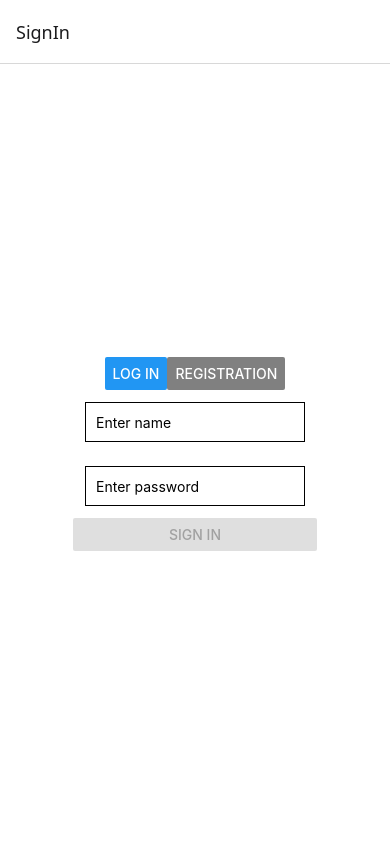
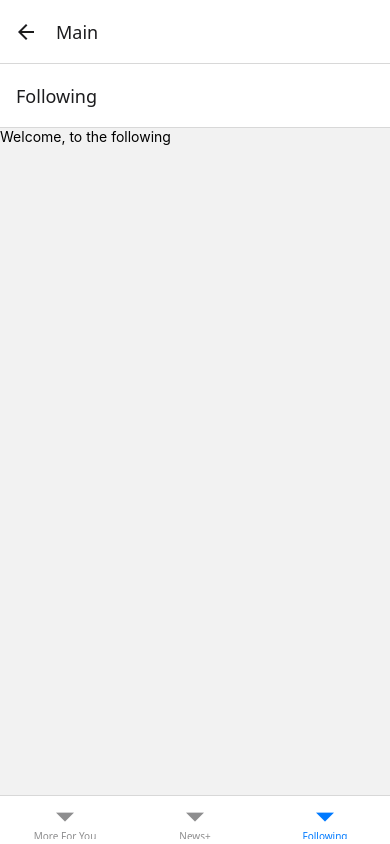
Before and after one commit to AlikinHodkon/mobileApp, a React Native app: screen /Following in a window 390 px wide. Built offline with nearby package versions, Linux system fonts and the light colour scheme.

Commit message:
Add bottom navigation

```diff
--- a/Router.tsx
+++ b/Router.tsx
@@ -1,8 +1,9 @@
 import { createNativeStackNavigator } from "@react-navigation/native-stack"
-import { Home, SignIn } from "./pages";
+import { SignIn } from "./pages";
+import { Tabs } from "./components";
 
 type RootStackParamList = {
-    Home: undefined;
+    Main: undefined;
     SignIn: undefined;
   };
 
@@ -17,7 +18,7 @@ export function Router() {
     return (
         <Stack.Navigator>
             <Stack.Screen name="SignIn" component={SignIn} />
-            <Stack.Screen name="Home" component={Home} />
+            <Stack.Screen name="Main" component={Tabs} />
         </Stack.Navigator>
     )
 }
--- /dev/null
+++ b/components/Tabs.tsx
@@ -0,0 +1,12 @@
+import { createBottomTabNavigator } from '@react-navigation/bottom-tabs';
+import { Following, Home, News } from '../pages';
+
+const Tab = createBottomTabNavigator();
+
+export const Tabs = () => (
+    <Tab.Navigator>
+      <Tab.Screen name="Home" component={Home} options={{title: 'More For You'}} />
+      <Tab.Screen name="News+" component={News} />
+      <Tab.Screen name="Following" component={Following} />
+    </Tab.Navigator>
+);
--- /dev/null
+++ b/components/index.ts
@@ -0,0 +1 @@
+export { Tabs } from './Tabs'
--- a/package.json
+++ b/package.json
@@ -11,6 +11,7 @@
   },
   "dependencies": {
     "@react-native-async-storage/async-storage": "1.23.1",
+    "@react-navigation/bottom-tabs": "^7.2.1",
     "@react-navigation/elements": "^2.2.6",
     "@react-navigation/native": "^7.0.15",
     "@react-navigation/native-stack": "^7.2.1",
--- /dev/null
+++ b/pages/Following.tsx
@@ -0,0 +1,22 @@
+import { StyleSheet, Text, View } from "react-native"
+
+export const Following = () => {
+
+    return (
+      <View>
+        <View style={HomeStyles.wrapper}>
+            <Text>Welcome, to the following</Text>
+        </View>
+        {/* <Tabs /> */}
+      </View>
+    )
+  }
+
+  const HomeStyles = StyleSheet.create({
+    wrapper: {
+      display: 'flex',
+      justifyContent: 'center',
+      width: 'auto',
+      height: 'auto'
+    }
+  })
--- a/pages/Home.tsx
+++ b/pages/Home.tsx
@@ -14,9 +14,12 @@ export const Home = () => {
     AsyncStorage.getItem('userData').then((data) => data !== null ? setUserData(JSON.parse(data)) : null)
   }, [])
 
+
   return (
-    <View style={HomeStyles.wrapper}>
-        <Text>Welcome, {userData.name}</Text>
+    <View>
+      <View style={HomeStyles.wrapper}>
+          <Text>Welcome, {userData.name}</Text>
+      </View>
     </View>
   )
 }
--- /dev/null
+++ b/pages/News.tsx
@@ -0,0 +1,22 @@
+import { StyleSheet, Text, View } from "react-native"
+
+export const News = () => {
+
+    return (
+      <View>
+        <View style={HomeStyles.wrapper}>
+            <Text>Welcome, to the following</Text>
+        </View>
+        {/* <Tabs /> */}
+      </View>
+    )
+  }
+
+  const HomeStyles = StyleSheet.create({
+    wrapper: {
+      display: 'flex',
+      justifyContent: 'center',
+      width: 'auto',
+      height: 'auto'
+    }
+  })
--- a/pages/SignIn.tsx
+++ b/pages/SignIn.tsx
@@ -21,8 +21,12 @@ export const SignIn = () => {
 
   const handlePress = (value: UserData) => {
     storeData(value)
-    navigation.navigate('Home')
+    navigation.navigate('Main')
   }
+
+  useEffect(() => {
+    AsyncStorage.getItem('userData').then((data) => data ?? navigation.navigate('Main'))
+  }, [])
 
   useEffect(() => {
     validateForm();
--- a/pages/index.ts
+++ b/pages/index.ts
@@ -1,2 +1,4 @@
+export { Following } from './Following'
 export { Home } from './Home'
+export { News } from './News'
 export { SignIn } from './SignIn'
```
Also changed, not shown: 1 other file (tests, documents, lock files or other folders).
